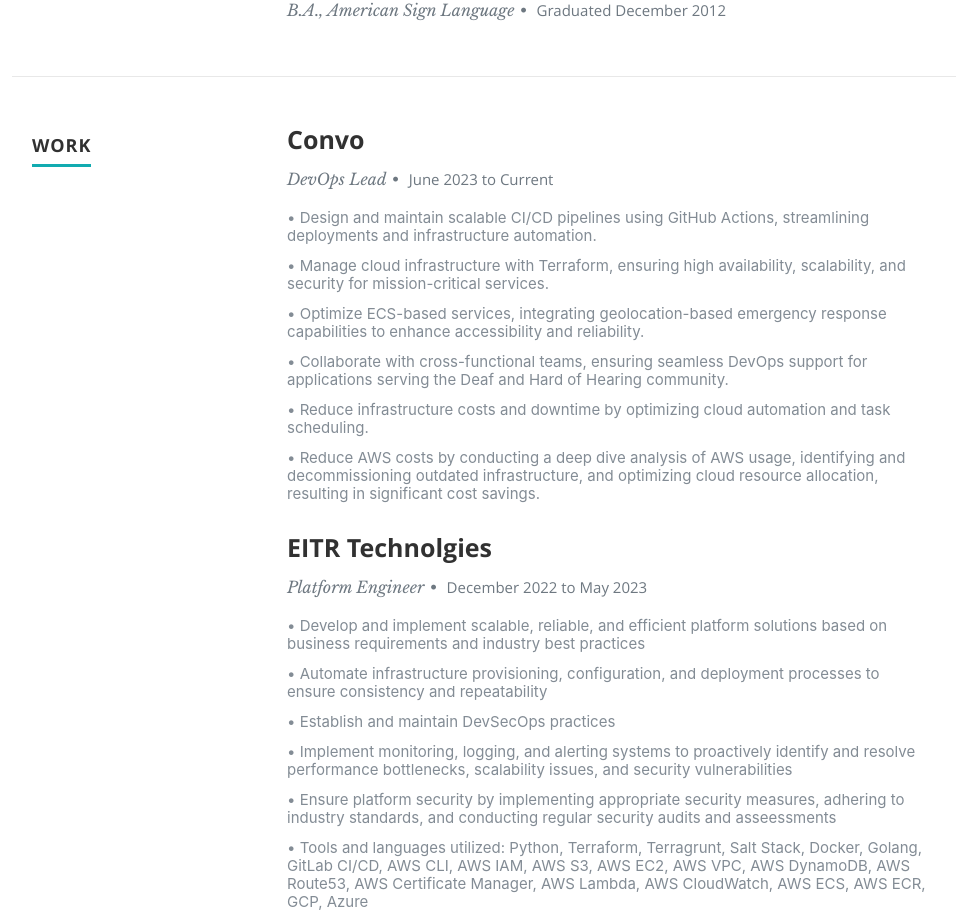
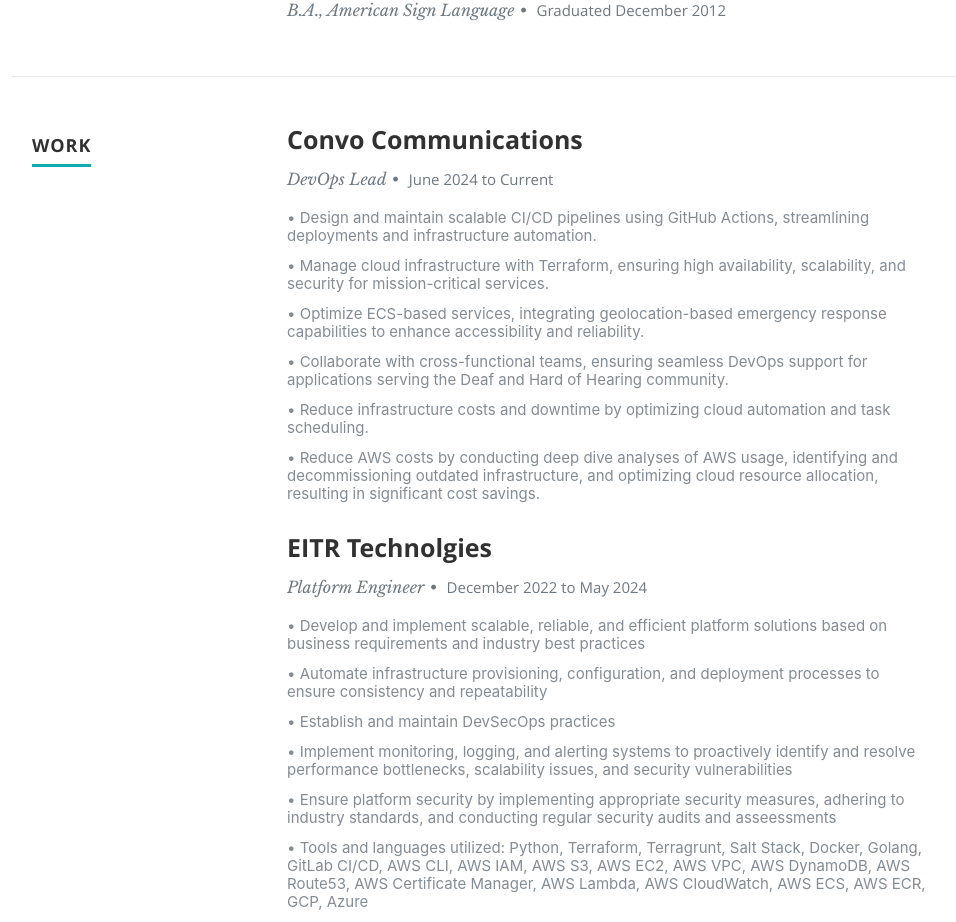
Before and after one commit to M3GH4NN/meghann-dev-app, a React (Create React App) app: page / in a window 1280 px wide. Shown: the part 1576-2498 px from the top of the page, without its empty margins (118-1074 px from the left). Built offline with nearby package versions, Linux system fonts and the light colour scheme.

Commit message:
updated resume

```diff
--- a/src/components/resumeData.js
+++ b/src/components/resumeData.js
@@ -37,17 +37,17 @@ let resumeData = {
   ],
   work: [
     {
-      CompanyName: "Convo",
+      CompanyName: "Convo Communications",
       specialization: "DevOps Lead",
       MonthOfLeaving: "June",
-      YearOfLeaving: "2023 to Current",
+      YearOfLeaving: "2024 to Current",
       Achievements: [
         "Design and maintain scalable CI/CD pipelines using GitHub Actions, streamlining deployments and infrastructure automation.",
         "Manage cloud infrastructure with Terraform, ensuring high availability, scalability, and security for mission-critical services.",
         "Optimize ECS-based services, integrating geolocation-based emergency response capabilities to enhance accessibility and reliability.",
         "Collaborate with cross-functional teams, ensuring seamless DevOps support for applications serving the Deaf and Hard of Hearing community.",
         "Reduce infrastructure costs and downtime by optimizing cloud automation and task scheduling.",
-        "Reduce AWS costs by conducting a deep dive analysis of AWS usage, identifying and decommissioning outdated infrastructure, and optimizing cloud resource allocation, resulting in significant cost savings."
+        "Reduce AWS costs by conducting deep dive analyses of AWS usage, identifying and decommissioning outdated infrastructure, and optimizing cloud resource allocation, resulting in significant cost savings."
       ],
     },
 
@@ -55,7 +55,7 @@ let resumeData = {
       CompanyName: "EITR Technolgies",
       specialization: "Platform Engineer",
       MonthOfLeaving: "December",
-      YearOfLeaving: "2022 to May 2023",
+      YearOfLeaving: "2022 to May 2024",
       Achievements: [
         "Develop and implement scalable, reliable, and efficient platform solutions based on business requirements and industry best practices",
         "Automate infrastructure provisioning, configuration, and deployment processes to ensure consistency and repeatability",
```
